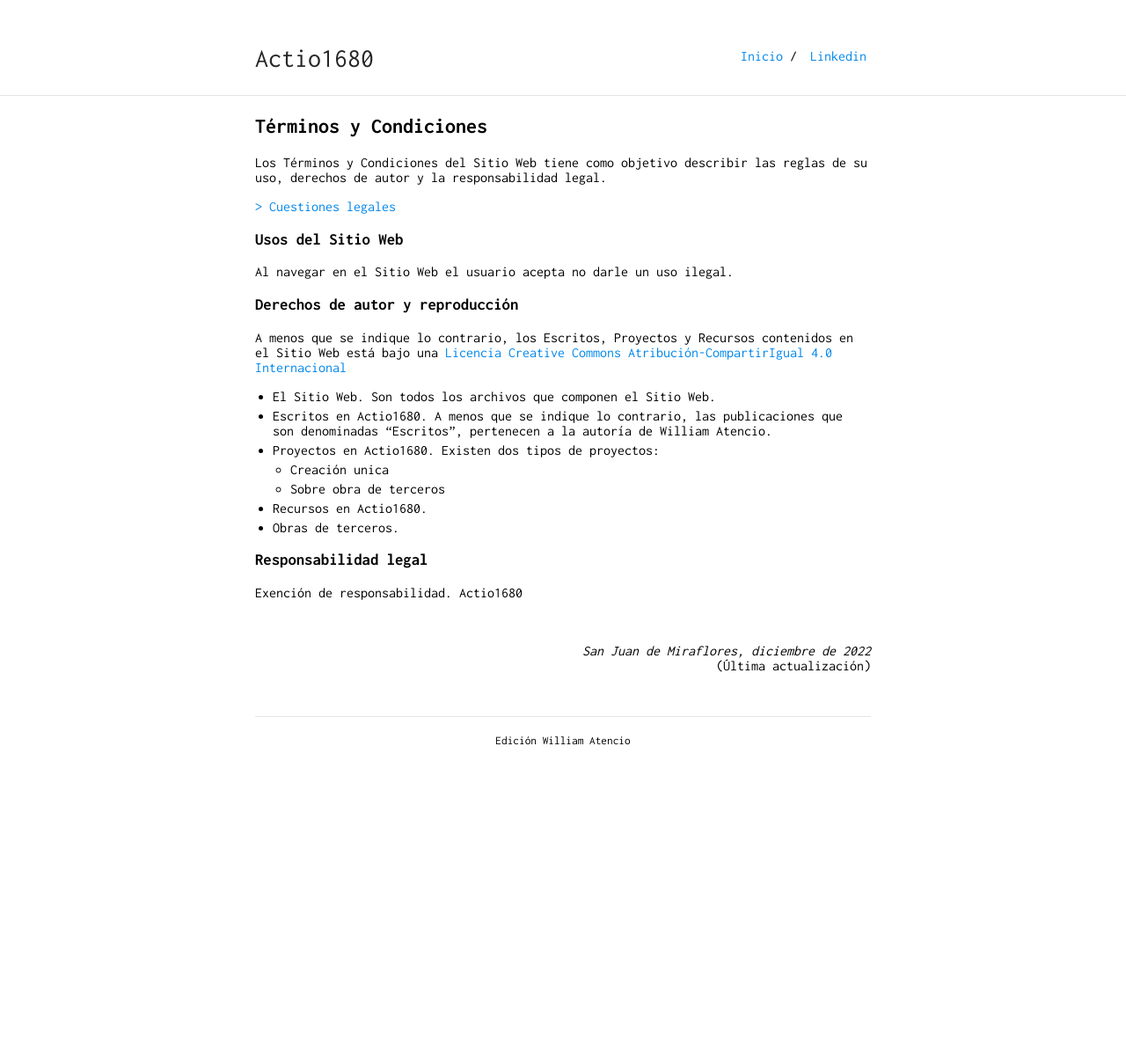
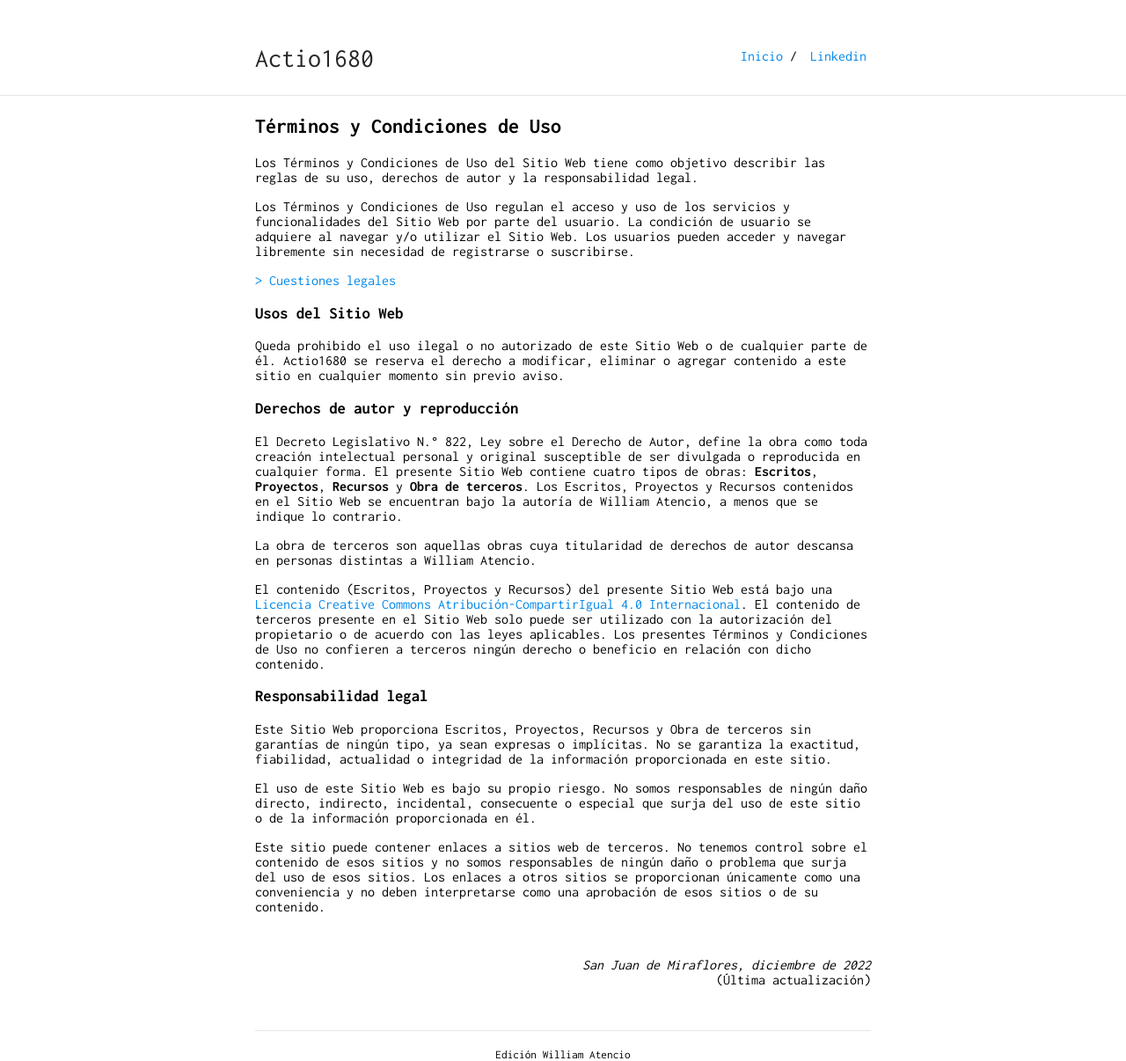
Before and after one commit to actio1680/actio1680.github.io, a Jekyll site: the page built from administracion/terminos-condiciones.md, in a window 1280 px wide. Shown: the whole page at 88% size. Built offline with Jekyll 4.4.1, drawn with Linux system fonts in a browser that asks for light colours; our own code applies the rules of GitHub Pages for plain Markdown files; before the commit the page ends 900 px from its top, so only the background shows below that.

Commit message:
Update terminos-condiciones.md

```diff
--- a/administracion/terminos-condiciones.md
+++ b/administracion/terminos-condiciones.md
@@ -1,30 +1,29 @@
 ---
 layout: default
 ---
-## Términos y Condiciones
-Los Términos y Condiciones del Sitio Web tiene como objetivo describir las reglas de su uso, derechos de autor y  la responsabilidad legal.
+## Términos y Condiciones de Uso
+Los Términos y Condiciones de Uso del Sitio Web tiene como objetivo describir las reglas de su uso, derechos de autor y  la responsabilidad legal.
+
+Los Términos y Condiciones de Uso regulan el acceso y uso de los servicios y funcionalidades del Sitio Web por parte del usuario. La condición de usuario se adquiere al navegar y/o utilizar el Sitio Web. Los usuarios pueden acceder y navegar libremente sin necesidad de registrarse o suscribirse.
 
 [> Cuestiones legales](/legal.md)
 
 ### Usos del Sitio Web
-Al navegar en el Sitio Web el usuario acepta no darle un uso ilegal.
+Queda prohibido el uso ilegal o no autorizado de este Sitio Web o de cualquier parte de él. Actio1680 se reserva el derecho a modificar, eliminar o agregar contenido a este sitio en cualquier momento sin previo aviso.
 
 ### Derechos de autor y reproducción
-A menos que se indique lo contrario, los Escritos, Proyectos y Recursos contenidos en el Sitio Web está bajo una <a rel="license" href="https://creativecommons.org/licenses/by-sa/4.0/deed.es">Licencia Creative Commons Atribución-CompartirIgual 4.0 Internacional</a>
+El Decreto Legislativo N.° 822, Ley sobre el Derecho de Autor, define la obra como toda creación intelectual personal y original susceptible de ser divulgada o reproducida en cualquier forma. El presente Sitio Web contiene cuatro tipos de obras: **Escritos**, **Proyectos**, **Recursos** y **Obra de terceros**. Los Escritos, Proyectos y Recursos contenidos en el Sitio Web se encuentran bajo la autoría de William Atencio, a menos que se indique lo contrario.
 
+La obra de terceros son aquellas obras cuya titularidad de derechos de autor descansa en personas distintas a William Atencio.
 
-- El Sitio Web. Son todos los archivos que componen el Sitio Web.
-- Escritos en Actio1680. A menos que se indique lo contrario, las publicaciones que son denominadas "Escritos", pertenecen a la autoría de William Atencio.
-- Proyectos en Actio1680. Existen dos tipos de proyectos:
-  - Creación unica
-  - Sobre obra de terceros
-- Recursos en Actio1680.
-- Obras de terceros.
-
+El contenido (Escritos, Proyectos y Recursos) del presente Sitio Web está bajo una <a rel="license" href="https://creativecommons.org/licenses/by-sa/4.0/deed.es">Licencia Creative Commons Atribución-CompartirIgual 4.0 Internacional</a>. El contenido de terceros presente en el Sitio Web solo puede ser utilizado con la autorización del propietario o de acuerdo con las leyes aplicables. Los presentes Términos y Condiciones de Uso no confieren a terceros ningún derecho o beneficio en relación con dicho contenido.
 
 ### Responsabilidad legal
-Exención de responsabilidad.  Actio1680
+Este Sitio Web proporciona Escritos, Proyectos, Recursos y Obra de terceros sin garantías de ningún tipo, ya sean expresas o implícitas. No se garantiza la exactitud, fiabilidad, actualidad o integridad de la información proporcionada en este sitio.
 
+El uso de este Sitio Web es bajo su propio riesgo. No somos responsables de ningún daño directo, indirecto, incidental, consecuente o especial que surja del uso de este sitio o de la información proporcionada en él.
+
+Este sitio puede contener enlaces a sitios web de terceros. No tenemos control sobre el contenido de esos sitios y no somos responsables de ningún daño o problema que surja del uso de esos sitios. Los enlaces a otros sitios se proporcionan únicamente como una conveniencia y no deben interpretarse como una aprobación de esos sitios o de su contenido.
 
 
 <br>
```
